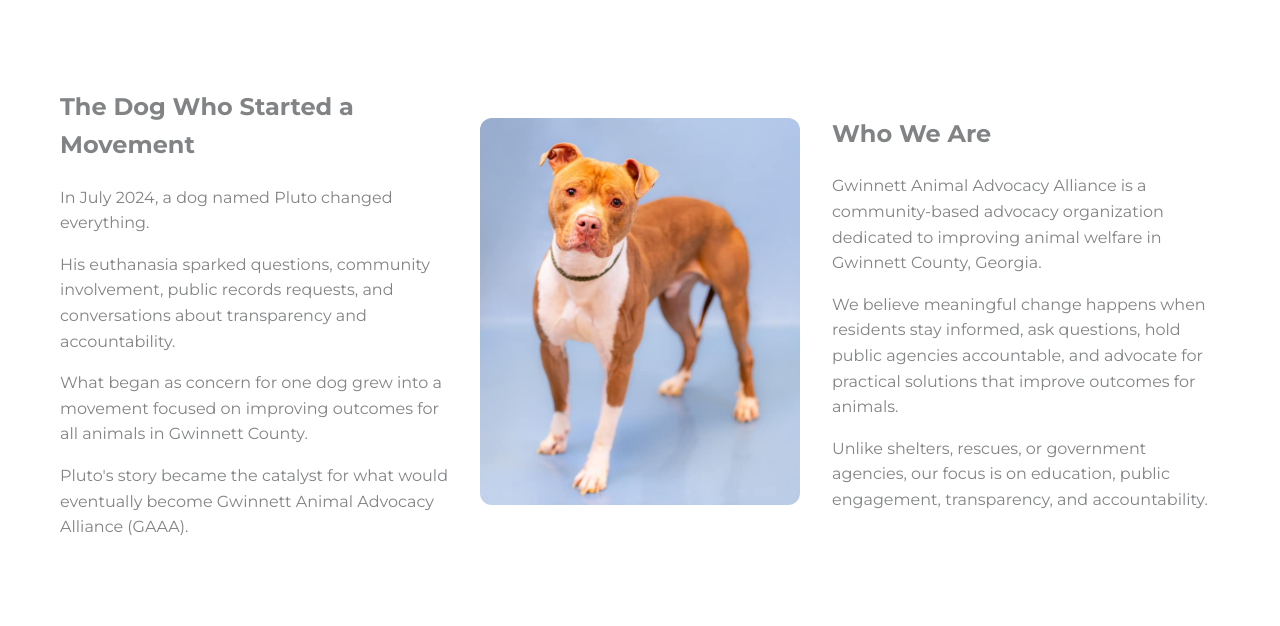
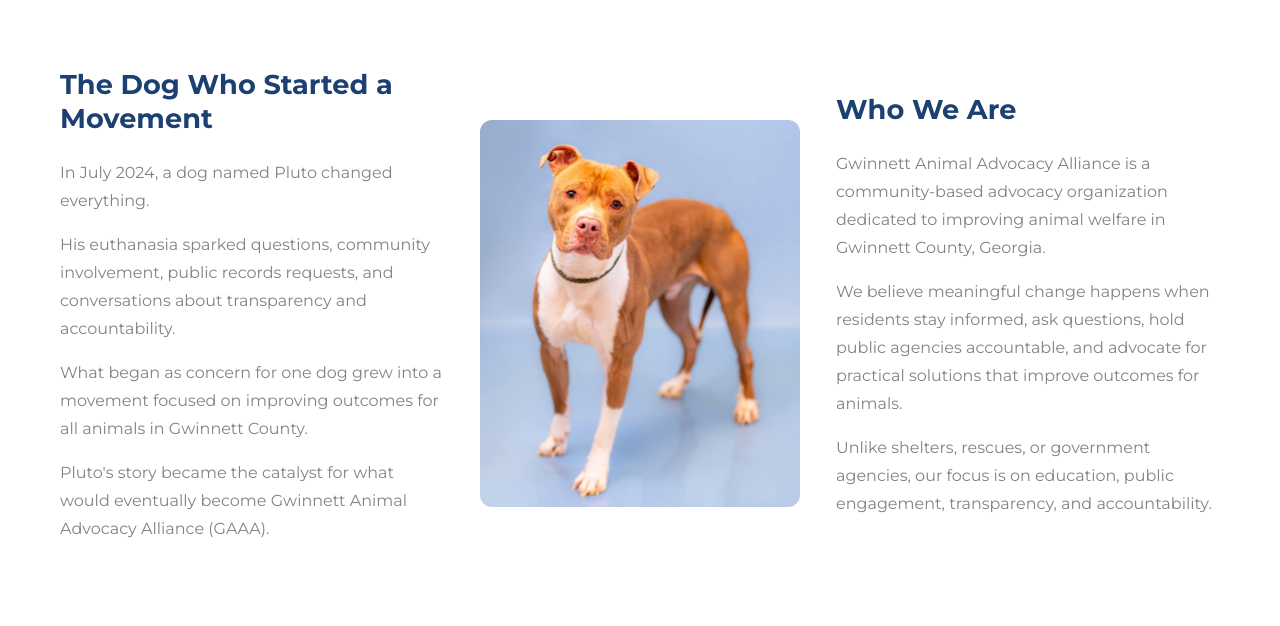
Before and after one commit to whitleybacon/gwinnett-animal-advocacy-alliance, a Jekyll site: the page built from about/index.html, in a window 1280 px wide. Shown: the part 746-1372 px from the top of the page. Built offline with Jekyll 4.4.1, drawn with Linux system fonts in a browser that asks for light colours; grey boxes are pictures that could not be loaded.

Commit message:
Update index.html

```diff
--- a/about/index.html
+++ b/about/index.html
@@ -3,7 +3,6 @@
 title: About
 ---
 
-<!-- HERO -->
 <section class="page-hero"
     style="background-image: url('/assets/about-hero.png');">
 
@@ -26,10 +25,9 @@
     </div>
 </section>
 
-<!-- WHO WE ARE + PLUTO STORY -->
-<section class="content-card about-story-card">
+<section class="content-card">
 
-    <div class="three-column-grid">
+    <div class="about-story-grid">
 
         <div>
             <h2>The Dog Who Started a Movement</h2>
@@ -53,30 +51,28 @@
             </p>
         </div>
 
-        <div style="text-align:center;">
-            <img src="/assets/Pluto.jpg"
-                 alt="Pluto"
-                 style="width:100%; max-width:340px; border-radius:12px;">
+        <div class="about-story-image">
+            <img src="/assets/Pluto.jpg" alt="Pluto">
         </div>
 
         <div>
             <h2>Who We Are</h2>
 
             <p>
-                Gwinnett Animal Advocacy Alliance is a community-based
-                advocacy organization dedicated to improving animal welfare in
-                Gwinnett County, Georgia.
+                Gwinnett Animal Advocacy Alliance is a community-based advocacy
+                organization dedicated to improving animal welfare in Gwinnett
+                County, Georgia.
             </p>
 
             <p>
                 We believe meaningful change happens when residents stay informed,
-                ask questions, hold public agencies accountable, and advocate
-                for practical solutions that improve outcomes for animals.
+                ask questions, hold public agencies accountable, and advocate for
+                practical solutions that improve outcomes for animals.
             </p>
 
             <p>
-                Unlike shelters, rescues, or government agencies, our focus is
-                on education, public engagement, transparency, and accountability.
+                Unlike shelters, rescues, or government agencies, our focus is on
+                education, public engagement, transparency, and accountability.
             </p>
         </div>
 
@@ -84,11 +80,12 @@
 
 </section>
 
-<!-- WHY WE EXIST -->
-<section class="why-we-exist-section"
+<section class="why-we-exist-section">
+
+    <div class="why-we-exist-bg"
          style="background-image: url('/assets/empty-kennels-bg.png');">
 
-    <div class="why-we-exist-panel">
+        <div class="why-we-exist-content">
 
             <span class="section-label">Why We Exist</span>
 
@@ -108,9 +105,10 @@
 
         </div>
 
+    </div>
+
 </section>
 
-<!-- GET INVOLVED -->
 <section class="home-section">
 
     <div class="alert-banner">
@@ -121,13 +119,9 @@
 
         <div class="alert-banner-content">
 
-            <span class="alert-banner-label">
-                Get Involved
-            </span>
+            <span class="alert-banner-label">Get Involved</span>
 
-            <h2>
-                Every voice matters.
-            </h2>
+            <h2>Every voice matters.</h2>
 
             <p>
                 Whether you can attend meetings, help with research, assist with
```
Lines whose indentation alone changed are shown as unchanged.
